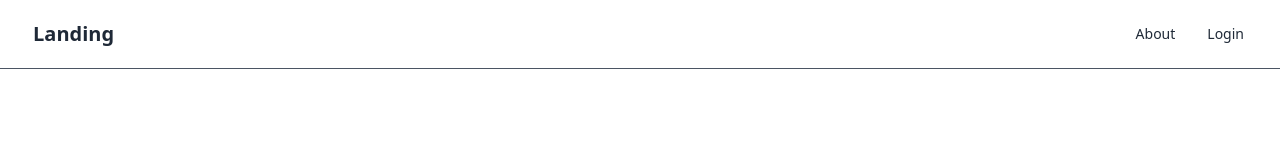
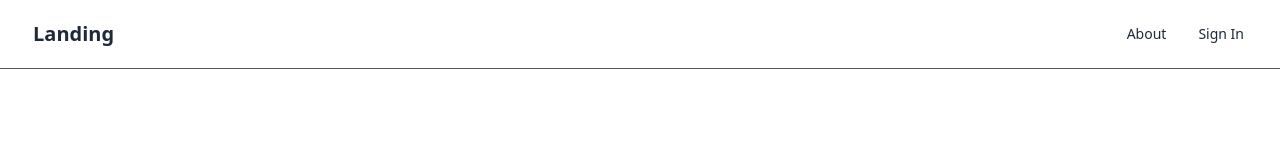
Before and after one commit to PleahMaCaka/Supavelte-SSR-v1, a SvelteKit app: page / in a window 1280 px wide. Shown: the top 160 px of the page. Built offline with nearby package versions, Linux system fonts and the light colour scheme.

Commit message:
refactor(routes): rename login to signin across multiple components

```diff
--- a/src/routes/(page)/(auth)/+layout.svelte
+++ b/src/routes/(page)/(auth)/+layout.svelte
@@ -8,7 +8,7 @@
         </div>
         <!-- Social Logins-->
         <div class="divider divider-success text-sm opacity-85">
-            Social Login
+            OR
         </div>
         <div class="flex flex-col w-full gap-2">
             <button type="submit" name="provider" value="google"
--- a/src/routes/(page)/(auth)/login/+page.svelte
+++ b/src/routes/(page)/(auth)/signin/+page.svelte
@@ -3,7 +3,7 @@
 </script>
 
 <form class="flex flex-col gap-2"
-      method="POST" action="/api/auth/login"
+      method="POST" action="/api/auth/signin"
 >
     <AuthInput type="email" label="Email">
         <svg xmlns="http://www.w3.org/2000/svg" viewBox="0 0 16 16" fill="currentColor" class="w-4 h-4 opacity-70">
@@ -31,11 +31,11 @@
     </div>
     <div>
         <button class="btn btn-success w-full mt-1 dark:text-white brightness-90">
-            Login
+            Sign In
         </button>
         <div class="ml-0.5 mt-0.5">
             <span class="text-sm text-gray-500">Don't have an account?</span>
-            <a href="/register" class="text-sm text-blue-500">Sign Up</a>
+            <a href="/signup" class="text-sm text-blue-500">Sign Up</a>
         </div>
     </div>
 </form>
--- a/src/routes/(page)/+layout.svelte
+++ b/src/routes/(page)/+layout.svelte
@@ -6,7 +6,7 @@
         <div class="navbar-end lg:flex">
             <ul class="menu menu-horizontal px-1">
                 <li><a href="/about">About</a></li>
-                <li><a href="/login">Login</a></li>
+                <li><a href="/signin">Sign In</a></li>
             </ul>
         </div>
     </div>
```
Also changed, not shown: src/routes/api/auth/signin/+server.ts (renamed from src/routes/api/auth/login/+server.ts), src/routes/api/auth/signout/+server.ts (renamed from src/routes/api/auth/logout/+server.ts), src/routes/api/auth/signup/+server.ts (renamed from src/routes/api/auth/register/+server.ts).
